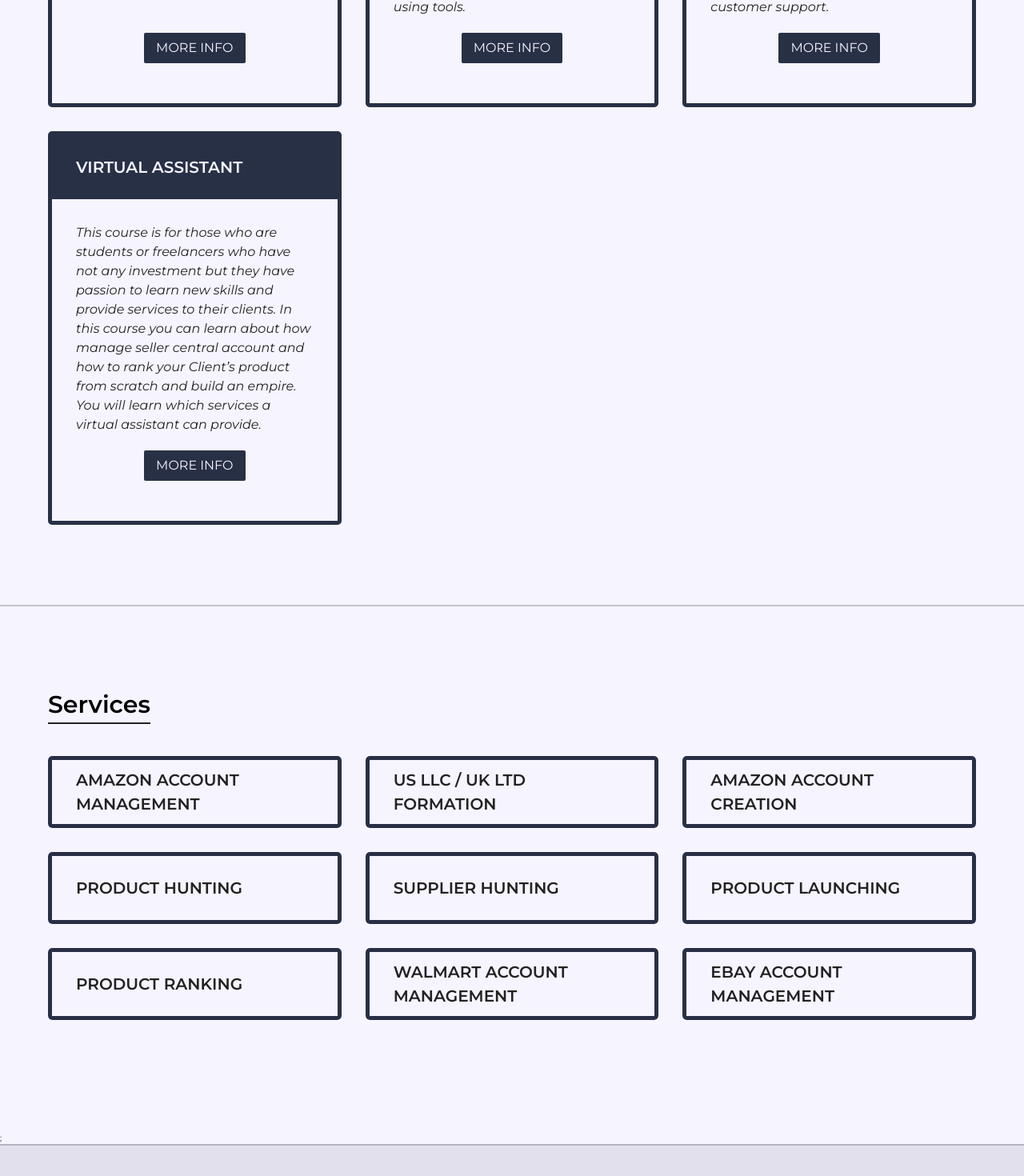
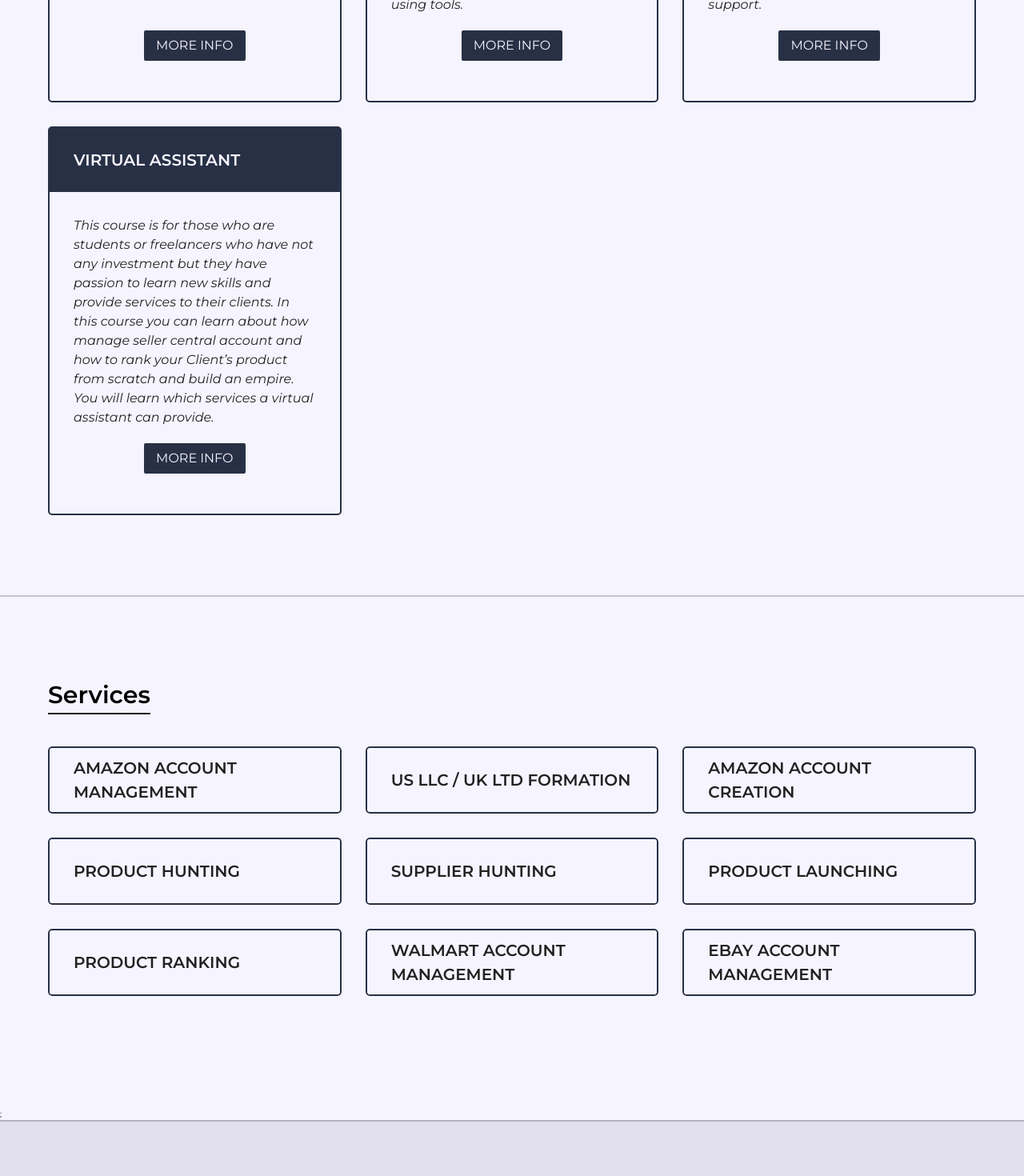
Before and after one commit to umerkang66/hammad-portfolio, a Next.js app: page / in a window 1280 px wide. Shown: the part 1158-2628 px from the top of the page at 80% size. Built offline with nearby package versions, Linux system fonts and the light colour scheme.

Commit message:
lower the border in both cards

```diff
--- a/components/common/service-card/service-card.module.scss
+++ b/components/common/service-card/service-card.module.scss
@@ -20,13 +20,13 @@
   &__dark {
     background-color: var(--color-primary-light);
     color: var(--color-background);
-    border: 5px solid var(--color-primary-dark);
+    border: 2px solid var(--color-primary-dark);
   }
 
   &__light {
     background-color: var(--color-background);
     color: var(--color-grey-dark);
-    border: 5px solid var(--color-primary);
+    border: 2px solid var(--color-primary);
   }
 }
 
--- a/components/common/training-card/training-card.module.scss
+++ b/components/common/training-card/training-card.module.scss
@@ -28,14 +28,14 @@
     background-color: var(--color-background);
     color: var(--color-grey-dark);
 
-    border: 5px solid var(--color-primary);
+    border: 2px solid var(--color-primary);
   }
 
   &__dark {
     background-color: var(--color-primary-light);
     color: var(--color-background);
 
-    border: 5px solid var(--color-primary);
+    border: 2px solid var(--color-primary);
   }
 
   &__list_item {
```
